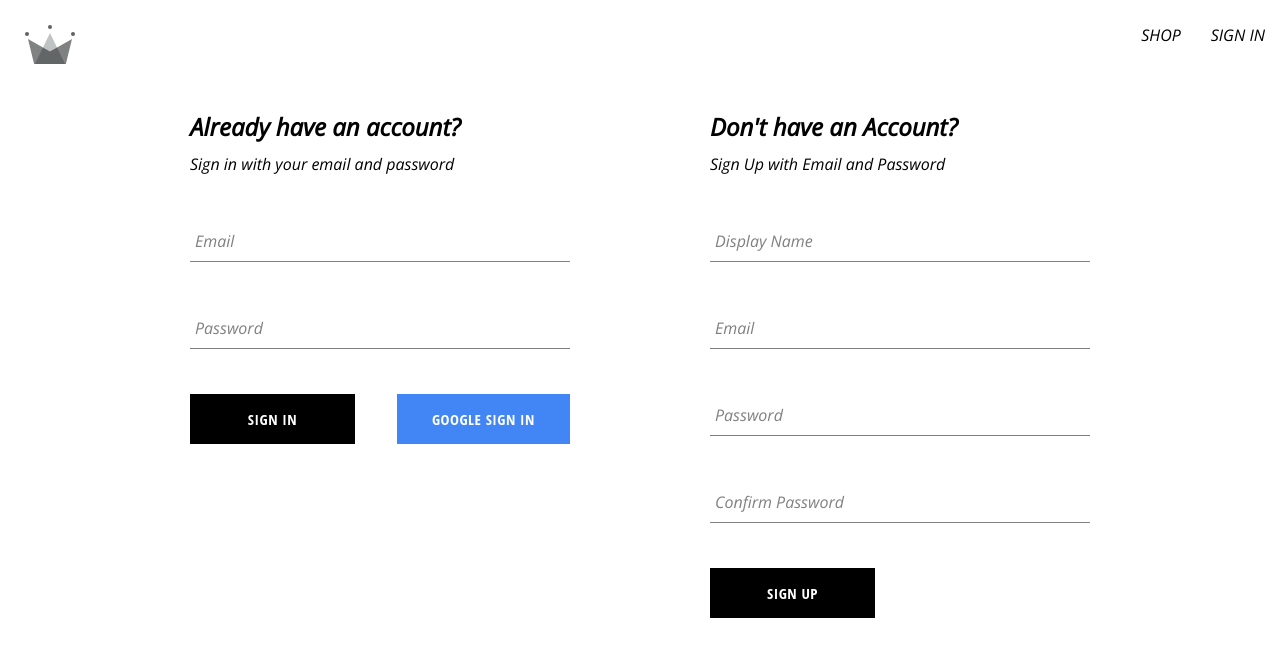
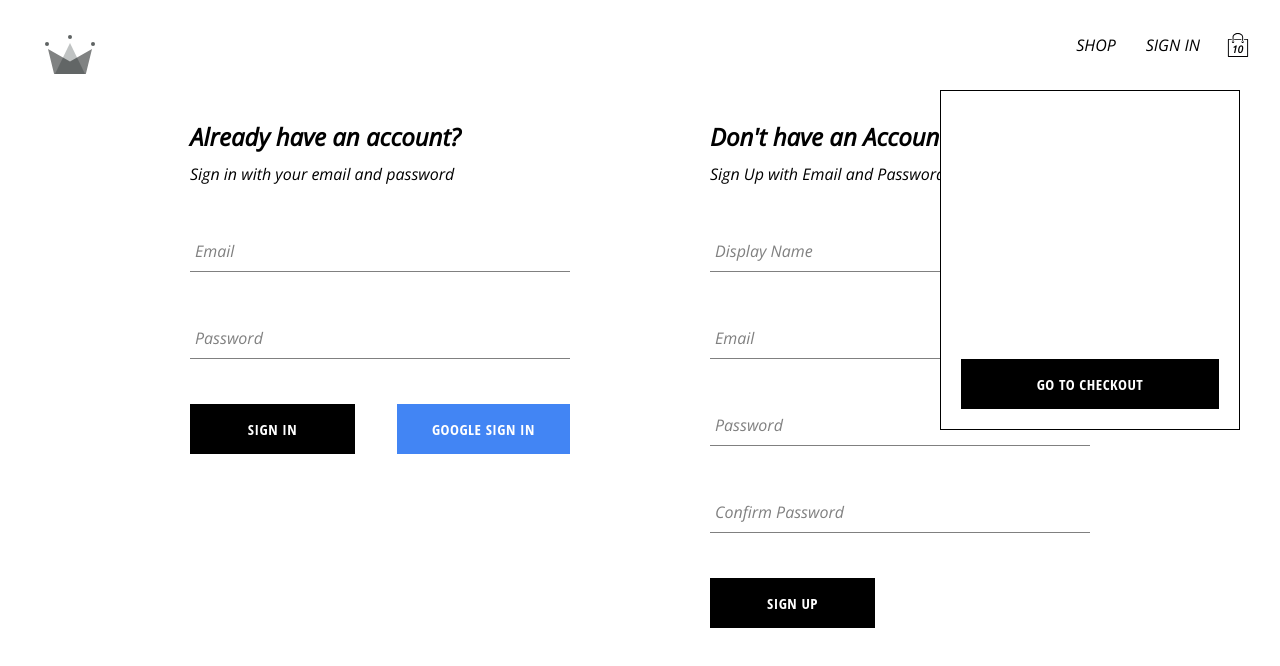
Before and after one commit to sujith-sairam/shopping-website, a React (Create React App) app: page /auth in a window 1280 px wide. Shown: the top 666 px of the page. Built offline with nearby package versions, Linux system fonts and the light colour scheme; no server answers.

Commit message:
Cart Icon and Cart Dropdown

```diff
--- /dev/null
+++ b/src/components/cart-dropdown/cart-dropdown.js
@@ -0,0 +1,14 @@
+import Button from '../button/button';
+import './cart-dropdown.styles.scss';
+
+function CartDropdown(){
+    return(
+        <div className='cart-dropdown-container'>
+          <div className='cart-items'>
+                <Button>Go To Checkout</Button>
+          </div>
+        </div>
+    );
+}
+
+export default CartDropdown;
--- /dev/null
+++ b/src/components/cart-dropdown/cart-dropdown.styles.scss
@@ -0,0 +1,29 @@
+.cart-dropdown-container {
+    position: absolute;
+    width: 300px;
+    height: 340px;
+    display: flex;
+    flex-direction: column;
+    padding: 20px;
+    border: 1px solid black;
+    background-color: white;
+    top: 90px;
+    right: 40px;
+    z-index: 5;
+
+    .empty-message {
+      font-size: 18px;
+      margin: 50px auto;
+    }
+
+    .cart-items {
+      height: 340px;
+      display: flex;
+      flex-direction: column;
+      overflow: scroll;
+    }
+
+    button {
+      margin-top: auto;
+    }
+  }
--- /dev/null
+++ b/src/components/cart-icon/cart-icon.js
@@ -0,0 +1,13 @@
+import './cart-icon.styles.scss';
+import { ReactComponent as ShoppingIcon } from '../../assets/shopping-bag.svg'
+
+function CartIcon(){
+    return(
+        <div className='cart-icon-container'>
+       <ShoppingIcon className='shopping-icon'/>
+       <span className='item-count'>10</span>
+       </div>
+    );
+};
+
+export default CartIcon;
--- /dev/null
+++ b/src/components/cart-icon/cart-icon.styles.scss
@@ -0,0 +1,21 @@
+.cart-icon-container {
+    width: 45px;
+    height: 45px;
+    position: relative;
+    display: flex;
+    align-items: center;
+    justify-content: center;
+    cursor: pointer;
+
+    .shopping-icon {
+      width: 24px;
+      height: 24px;
+    }
+
+    .item-count {
+      position: absolute;
+      font-size: 10px;
+      font-weight: bold;
+      bottom: 12px;
+    }
+  }
--- /dev/null
+++ b/src/components/product-card/product-card.js
@@ -0,0 +1,18 @@
+import Button from '../button/button';
+import './product-card.styles.scss';
+
+function ProductCard({ product }){
+    const { name,price,imageUrl } = product;
+    return(
+       <div className='product-card-container'>
+          <img src={ imageUrl } alt={ `${name}`}/>
+            <div className='footer'>
+               <span className='name'>{ name }</span>
+               <span className='price'>{ price }</span>
+            </div>
+            <Button buttonType ='inverted'>Add To Card</Button>
+       </div>
+    );
+}
+
+export default ProductCard;
--- /dev/null
+++ b/src/components/product-card/product-card.styles.scss
@@ -0,0 +1,51 @@
+.product-card-container {
+    width: 100%;
+    display: flex;
+    flex-direction: column;
+    height: 350px;
+    align-items: center;
+    position: relative;
+
+    img {
+      width: 100%;
+      height: 95%;
+      object-fit: cover;
+      margin-bottom: 5px;
+    }
+
+    button {
+      width: 80%;
+      opacity: 0.7;
+      position: absolute;
+      top: 255px;
+      display: none;
+    }
+
+    &:hover {
+      img {
+        opacity: 0.8;
+      }
+
+      button {
+        opacity: 0.85;
+        display: flex;
+      }
+    }
+
+    .footer {
+      width: 100%;
+      height: 5%;
+      display: flex;
+      justify-content: space-between;
+      font-size: 18px;
+
+      .name {
+        width: 90%;
+        margin-bottom: 15px;
+      }
+
+      .price {
+        width: 10%;
+      }
+    }
+  }
--- a/src/components/routes/navigation/navigation.js
+++ b/src/components/routes/navigation/navigation.js
@@ -5,6 +5,8 @@
 import './navigation.styles.scss';
 import { useContext } from "react";
 import { signOutUser } from "../../../utils/firebase/firebase.utils";
+import CartIcon from "../../cart-icon/cart-icon";
+import CartDropdown from "../../cart-dropdown/cart-dropdown";
 
 
 function NavigationBar(){
@@ -22,7 +24,9 @@
                        currentUser ? (
                         <span className="nav-link" onClick={signOutUser}>SIGN OUT</span>
                       ):(<Link className="nav-link" to='/auth'>SIGN IN</Link>   )}</Link>
+              <CartIcon/>
           </div>
+          <CartDropdown/>
         </div>
         <Outlet/>
         </Fragment>
--- a/src/components/routes/shop/shop.js
+++ b/src/components/routes/shop/shop.js
@@ -1,15 +1,14 @@
 import { useContext } from "react";
 import { ProductsContext } from "../../../contexts/products.context";
-
+import ProductCard from "../../product-card/product-card";
+import './shop.styles.scss';
 
 function Shop(){
     const { products } = useContext(ProductsContext);
     return (
-       <div>
-        { products.map(({id,name}) => (
-            <div key={id}>
-               <h1>{name}</h1>
-            </div>
+       <div className="products-container">
+        { products.map((product) => (
+            <ProductCard key={product.id} product={product}/>
         ))}
        </div>
     );
--- /dev/null
+++ b/src/components/routes/shop/shop.styles.scss
@@ -0,0 +1,6 @@
+.products-container {
+    display: grid;
+    grid-template-columns: repeat(4, 1fr);
+    column-gap: 10px;
+    row-gap: 50px;
+  }
--- a/src/index.scss
+++ b/src/index.scss
@@ -1,7 +1,7 @@
 body {
   margin: 0;
-  font-family: 'Open Sans',
-    sans-serif;
+  font-family: 'Open Sans',sans-serif;
+  padding: 10px 20px;
   -webkit-font-smoothing: antialiased;
   -moz-osx-font-smoothing: grayscale;
 }
```
Also changed, not shown: src/assets/shopping-bag.svg (added).
